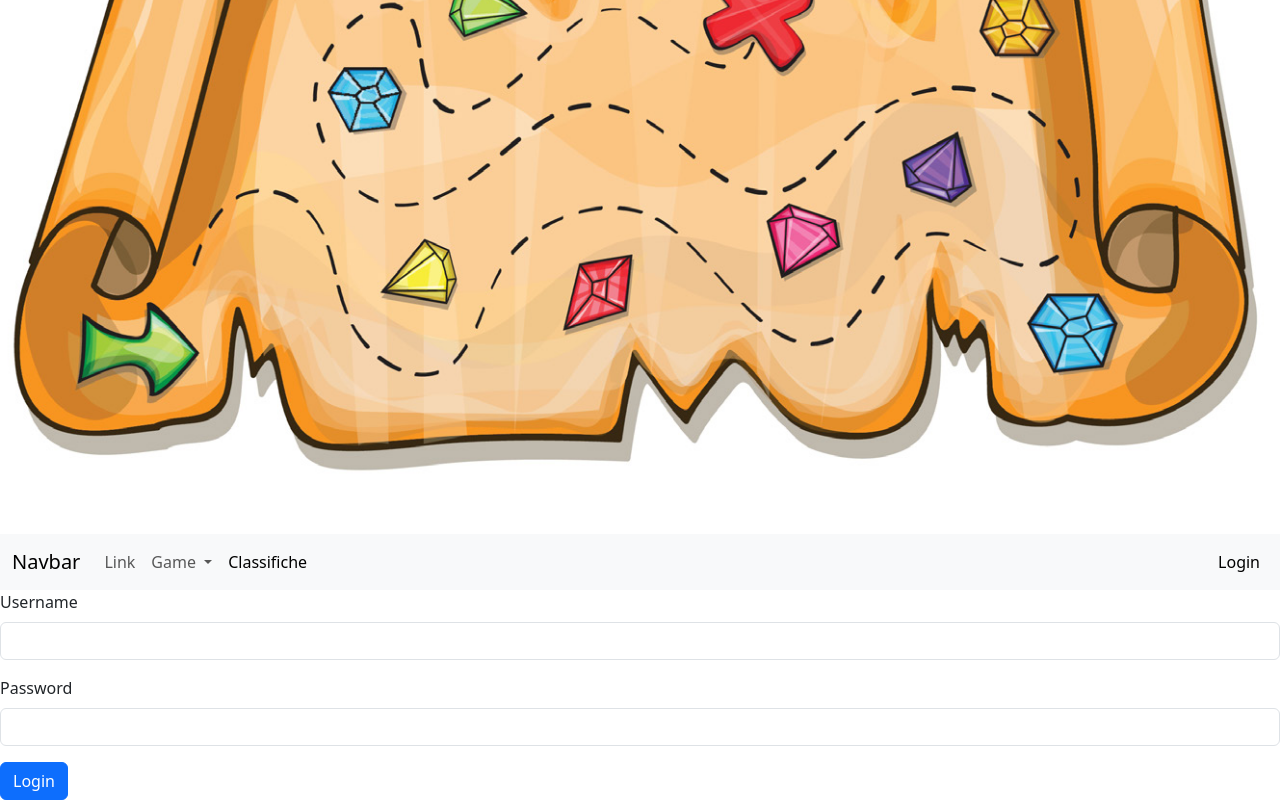
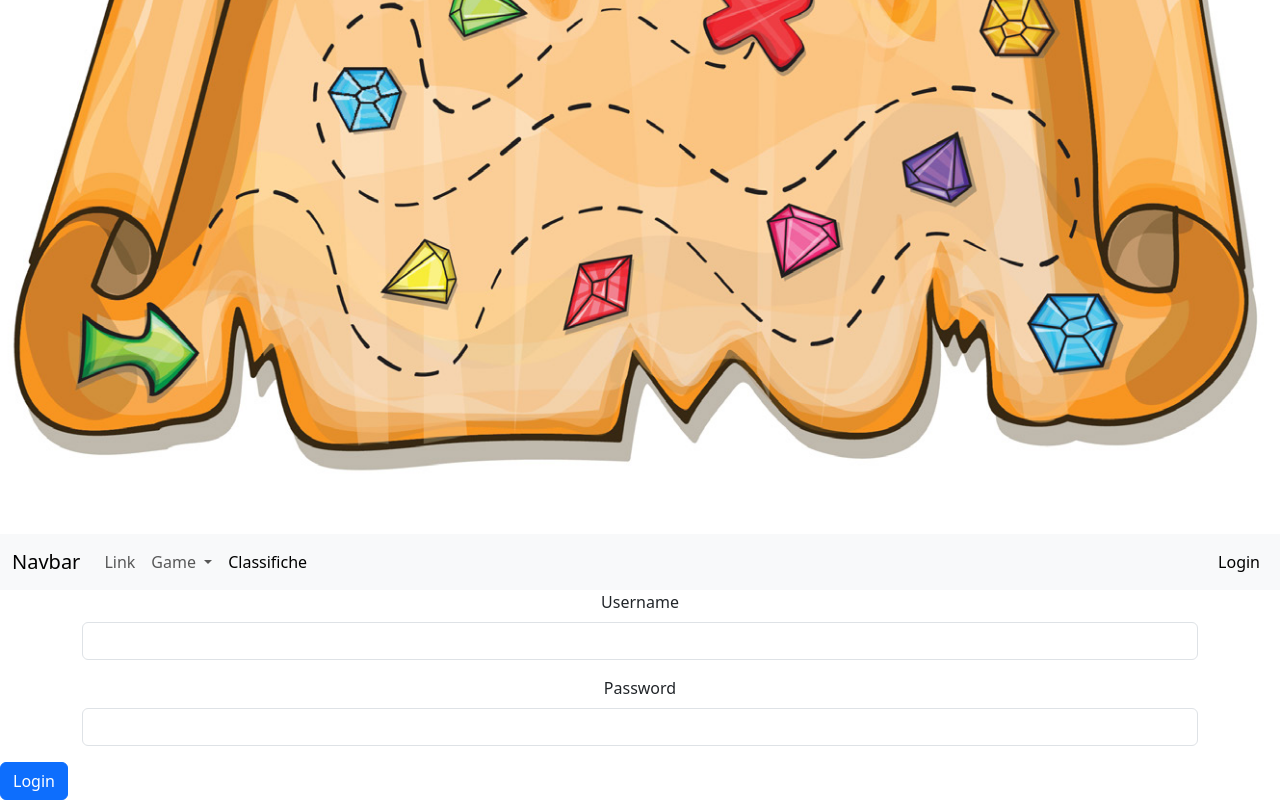
Before and after one commit to GabrielSaltarelli/cacciaaltesoro, a website: page index.html in a window 1280 px wide. Shown: the part 405-1205 px from the top of the page. Drawn offline with nearby package versions, Linux system fonts and the light colour scheme.

Commit message:
Update index.html

```diff
--- a/index.html
+++ b/index.html
@@ -40,6 +40,7 @@
     </div>
   </div>
 </nav>
+<div class="container text-center">
     <form>
   <div class="mb-3">
     <label for="exampleInputUsername1" class="form-label">Username</label>
@@ -49,6 +50,7 @@
     <label for="exampleInputPassword1" class="form-label">Password</label>
     <input type="password" class="form-control" id="exampleInputPassword1">
   </div>
+</div>
   <button type="login" class="btn btn-primary">Login</button>
     </form>
     <script src="https://cdn.jsdelivr.net/npm/bootstrap@5.3.3/dist/js/bootstrap.bundle.min.js" integrity="sha384-YvpcrYf0tY3lHB60NNkmXc5s9fDVZLESaAA55NDzOxhy9GkcIdslK1eN7N6jIeHz" crossorigin="anonymous"></script>
```
